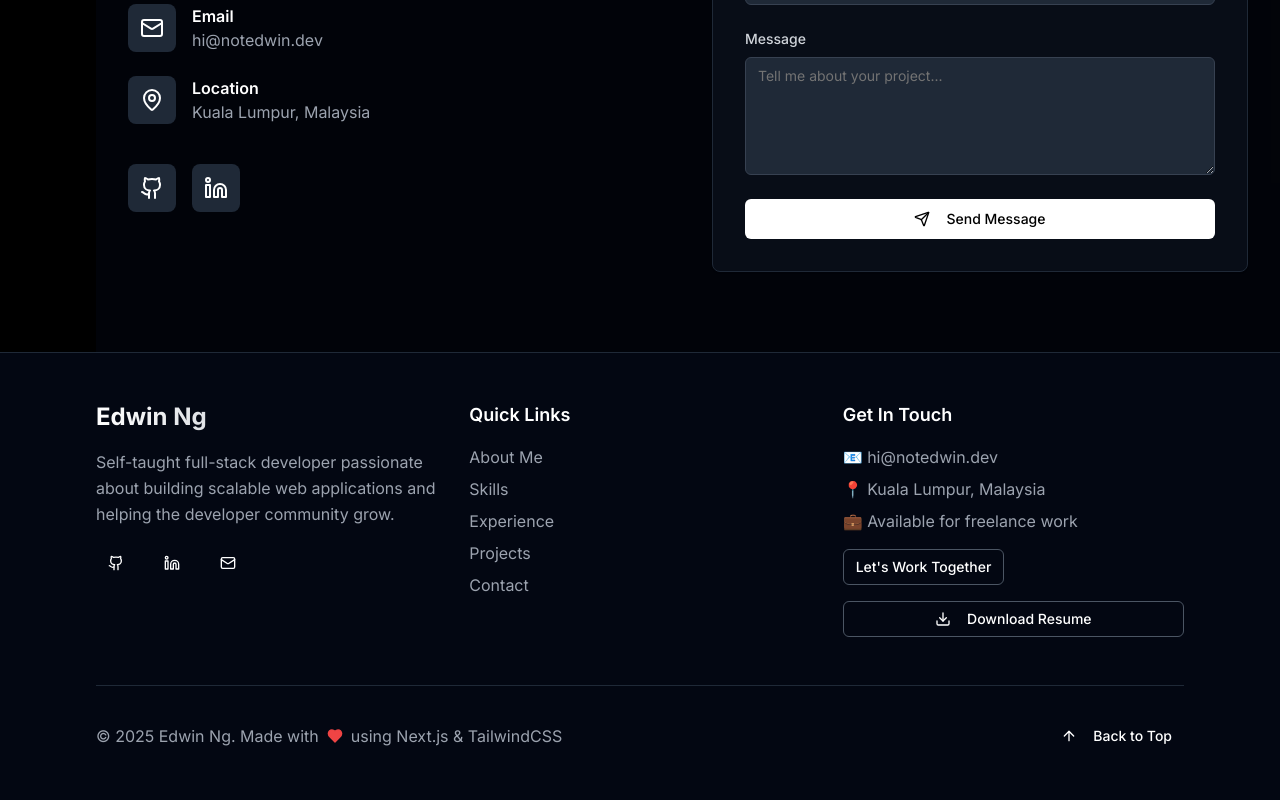
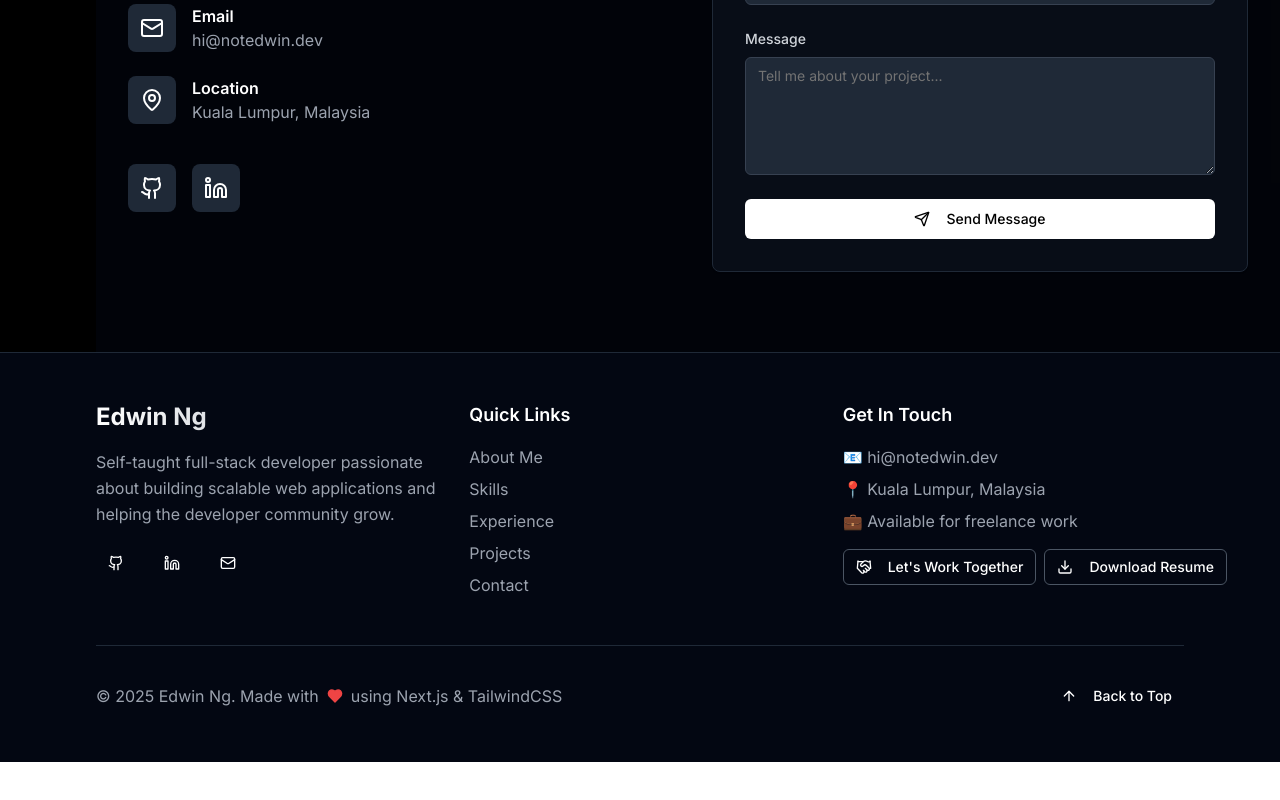
Before and after one commit to notedwin-dev/edwin-portfolio, a Next.js app: page / in a window 1280 px wide. Shown: the part 6930-7730 px from the top of the page. After the commit the page ends 7692 px from the top, so only its background shows below. Built offline with nearby package versions, Linux system fonts and the light colour scheme.

Commit message:
Enhance footer component: add Handshake icon to 'Let's Work Together' button and adjust layout for better alignment of buttons

```diff
--- a/components/footer.tsx
+++ b/components/footer.tsx
@@ -1,6 +1,14 @@
 "use client"
 
-import { Github, Linkedin, Mail, Heart, ArrowUp, Download } from "lucide-react";
+import {
+  Github,
+  Linkedin,
+  Mail,
+  Heart,
+  ArrowUp,
+  Download,
+  Handshake,
+} from "lucide-react";
 import { Button } from "@/components/ui/button";
 
 export function Footer() {
@@ -106,6 +114,7 @@ export function Footer() {
               <p>📍 Kuala Lumpur, Malaysia</p>
               <p>💼 Available for freelance work</p>
             </div>{" "}
+            <div className="flex justify-between space-x-2">
               <Button
                 onClick={() =>
                   document
@@ -115,6 +124,7 @@ export function Footer() {
                 variant="outline"
                 size="sm"
                 className="bg-transparent border-gray-600 text-white hover:bg-gradient-to-r hover:from-purple-500 hover:to-blue-500 hover:text-white hover:border-transparent hover:scale-105 transition-all duration-300 hover:shadow-lg hover:shadow-purple-500/25 mb-3">
+                <Handshake className="h-4 w-4 mr-2" />
                 Let's Work Together
               </Button>
               <Button
@@ -125,6 +135,7 @@ export function Footer() {
                 <Download className="h-4 w-4 mr-2" />
                 Download Resume
               </Button>
+            </div>
           </div>
         </div>
 
```
Lines whose indentation alone changed are shown as unchanged.
